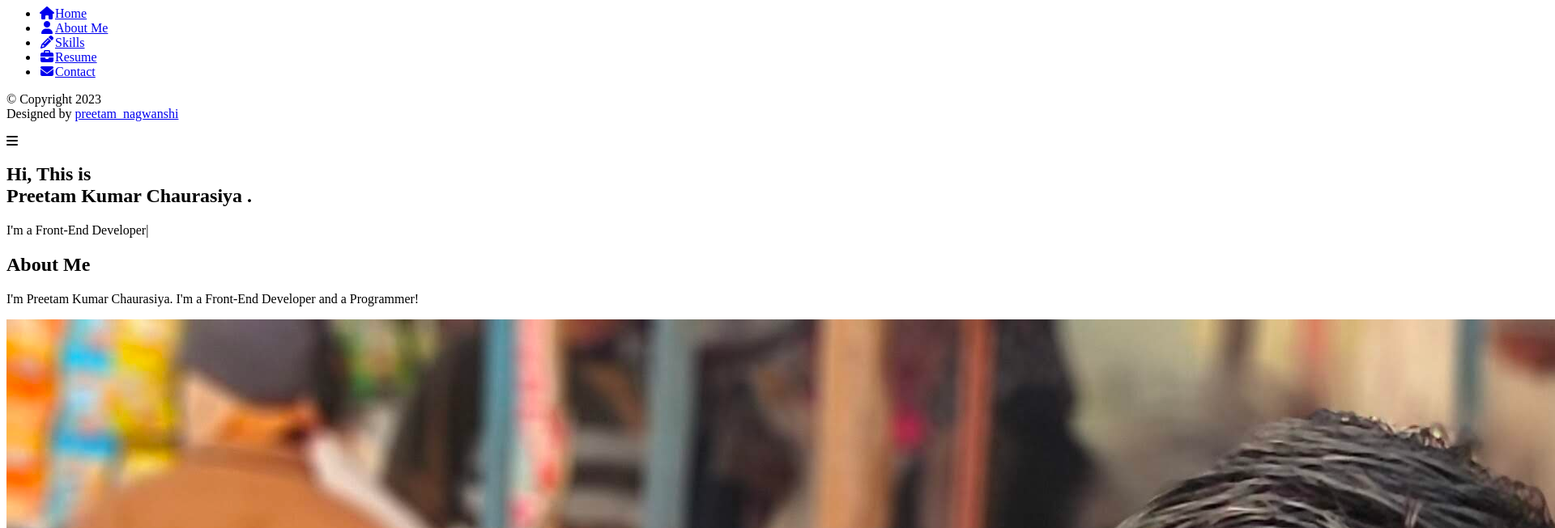
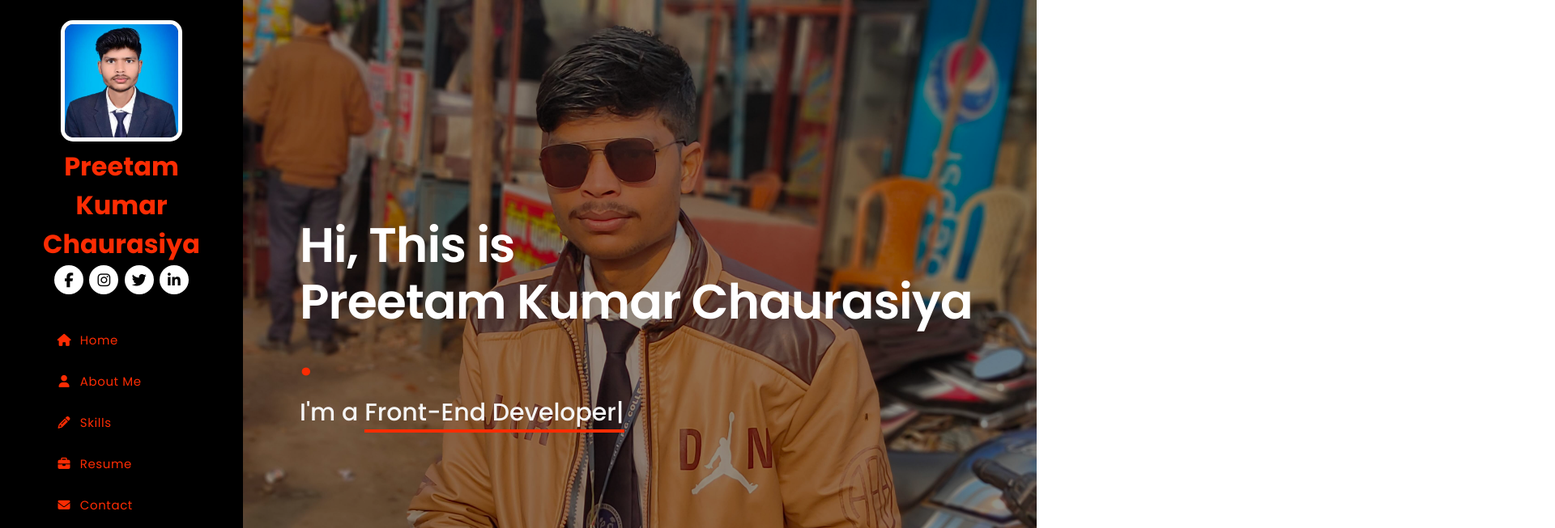
Before and after one commit to PreetamKumarChaurasiya/portfolio, a plain HTML site: page index.html in a window 1280 px wide. Shown: the top 653 px of the page at 81% size, 1920 px wide, since content can reach past the window. Drawn offline with nearby package versions, Linux system fonts and the light colour scheme.

Commit message:
Update index.html

```diff
--- a/index.html
+++ b/index.html
@@ -1,4 +1,35 @@
+<!DOCTYPE html>
+<html lang="en">
+<head>
+    <meta charset="UTF-8">
+    <meta http-equiv="X-UA-Compatible" content="IE=edge">
+    <meta name="viewport" content="width=device-width, initial-scale=1.0">
+    <title>Portfolio</title>
+    <link rel="stylesheet" href="style.css">
+    <!-- Add icon library -->
+<link rel="stylesheet" href="https://cdnjs.cloudflare.com/ajax/libs/font-awesome/4.7.0/css/font-awesome.min.css">
+    <!-- ADD ICONSCOUT UNICONS -->
+    <link rel="stylesheet" href="https://unicons.iconscout.com/release/v4.0.8/css/line.css">
 
+
+</head>
+<body>
+
+    <!-- header start -->
+    <header>
+
+        <!--profile-->
+        <div class="profile">
+            <img src="image.jpg" alt="img" width="150px">
+            <h1>Preetam Kumar Chaurasiya </h1>
+            <div class="social-icons">
+                <a href="#"><i class="fa fa-facebook"></i></a>
+                <a href="#"><i class="fa fa-instagram"></i></a>
+                <a href="#"><i class="fa fa-twitter"></i></a>
+                <a href="#"><i class="fa fa-linkedin"></i></a>
+
+            </div>
+        </div>
 
 
         <!-- navbar -->
```
